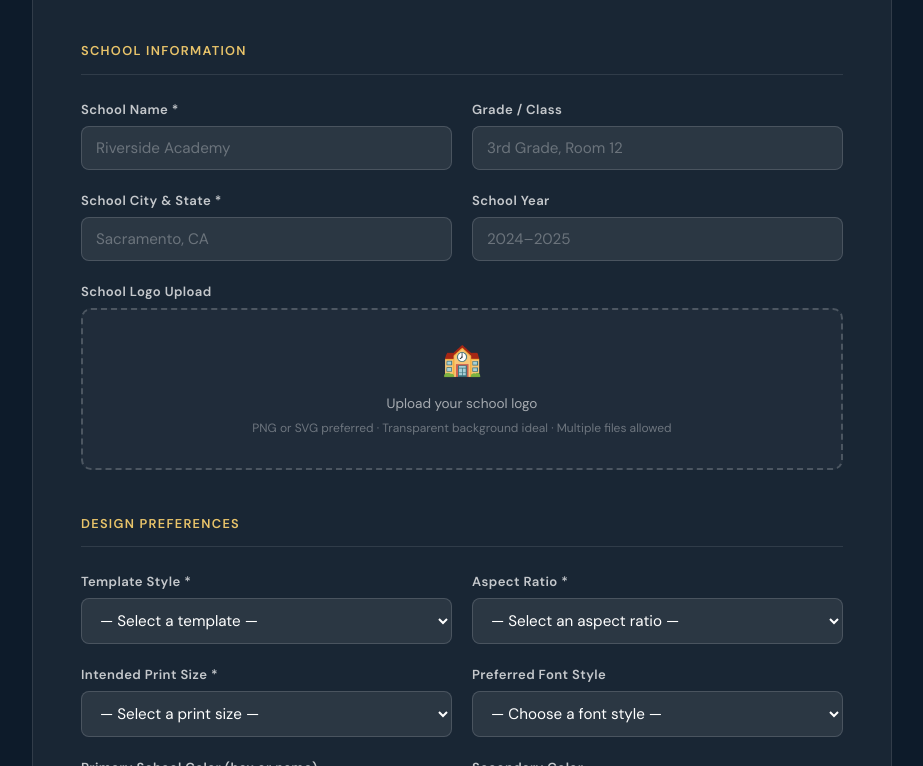
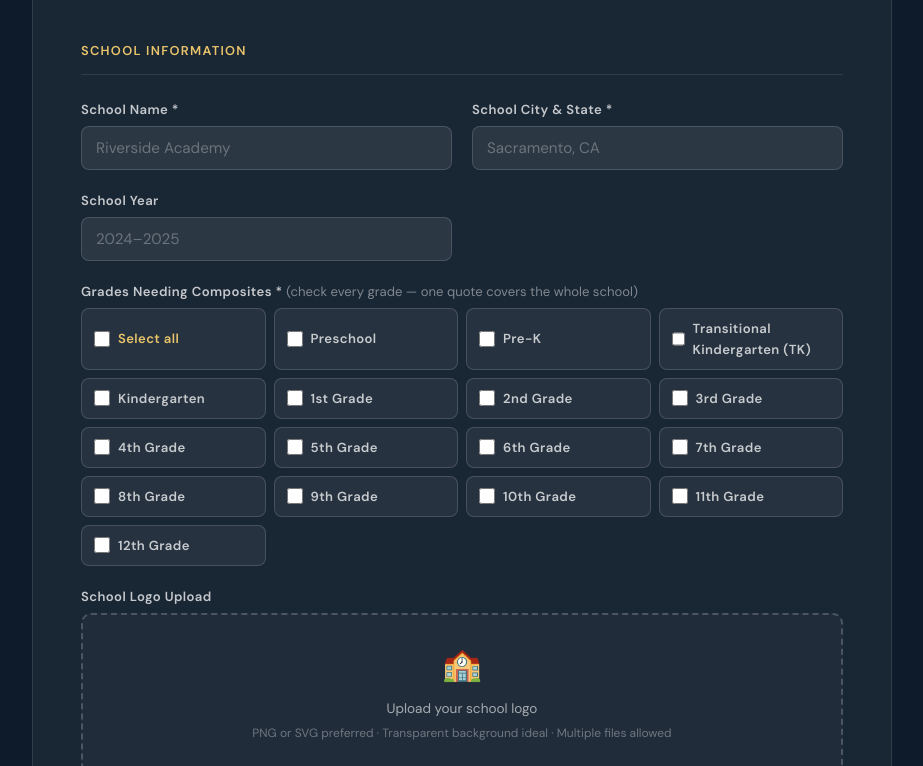
Before and after one commit to AirbornePapa/angelfish-composites, a plain HTML site: page quote.html in a window 1280 px wide. Shown: the part 594-1360 px from the top of the page, without its empty margins (32-955 px from the left). Drawn offline with nearby package versions, Linux system fonts and the light colour scheme.

Commit message:
Quote page: one form per school with multi-select grades (Preschool-12th)

```diff
--- a/quote.html
+++ b/quote.html
@@ -351,6 +351,12 @@
     margin-bottom: 0.25rem;
     grid-column: 1/-1;
   }
+  /* Grade multi-select */
+  .grade-grid { display: grid; grid-template-columns: repeat(auto-fill, minmax(150px, 1fr)); gap: 8px; }
+  .grade-check { display: flex; align-items: center; gap: 8px; padding: 9px 12px; border: 1px solid rgba(255,255,255,0.15); border-radius: 8px; background: rgba(255,255,255,0.06); cursor: pointer; font-size: 0.85rem; color: rgba(255,255,255,0.85); text-transform: none; letter-spacing: 0; font-weight: 400; }
+  .grade-check:hover { border-color: var(--teal-light); }
+  .grade-check input { accent-color: var(--teal-light); width: 16px; height: 16px; margin: 0; }
+  .grade-check.grade-all { font-weight: 600; color: var(--gold); }
   /* Upload zones */
   .upload-zone {
     border: 2px dashed rgba(255,255,255,0.2); border-radius: 10px;
@@ -496,16 +502,34 @@
         <input type="text" name="school-name" placeholder="Riverside Academy" required>
       </div>
       <div class="form-group">
-        <label>Grade / Class</label>
-        <input type="text" name="grade-class" placeholder="3rd Grade, Room 12">
-      </div>
-      <div class="form-group">
         <label>School City &amp; State *</label>
         <input type="text" name="school-location" placeholder="Sacramento, CA" required>
       </div>
       <div class="form-group">
         <label>School Year</label>
         <input type="text" placeholder="2024–2025">
+      </div>
+      <div class="form-group full">
+        <label>Grades Needing Composites * <span style="text-transform:none;letter-spacing:0;font-weight:400;opacity:0.6;">(check every grade — one quote covers the whole school)</span></label>
+        <div class="grade-grid" id="gradeGrid">
+          <label class="grade-check grade-all"><input type="checkbox" id="gradeAll" onchange="toggleAllGrades(this)"> Select all</label>
+          <label class="grade-check"><input type="checkbox" name="grades" value="Preschool"> Preschool</label>
+          <label class="grade-check"><input type="checkbox" name="grades" value="Pre-K"> Pre-K</label>
+          <label class="grade-check"><input type="checkbox" name="grades" value="Transitional Kindergarten (TK)"> Transitional Kindergarten (TK)</label>
+          <label class="grade-check"><input type="checkbox" name="grades" value="Kindergarten"> Kindergarten</label>
+          <label class="grade-check"><input type="checkbox" name="grades" value="1st Grade"> 1st Grade</label>
+          <label class="grade-check"><input type="checkbox" name="grades" value="2nd Grade"> 2nd Grade</label>
+          <label class="grade-check"><input type="checkbox" name="grades" value="3rd Grade"> 3rd Grade</label>
+          <label class="grade-check"><input type="checkbox" name="grades" value="4th Grade"> 4th Grade</label>
+          <label class="grade-check"><input type="checkbox" name="grades" value="5th Grade"> 5th Grade</label>
+          <label class="grade-check"><input type="checkbox" name="grades" value="6th Grade"> 6th Grade</label>
+          <label class="grade-check"><input type="checkbox" name="grades" value="7th Grade"> 7th Grade</label>
+          <label class="grade-check"><input type="checkbox" name="grades" value="8th Grade"> 8th Grade</label>
+          <label class="grade-check"><input type="checkbox" name="grades" value="9th Grade"> 9th Grade</label>
+          <label class="grade-check"><input type="checkbox" name="grades" value="10th Grade"> 10th Grade</label>
+          <label class="grade-check"><input type="checkbox" name="grades" value="11th Grade"> 11th Grade</label>
+          <label class="grade-check"><input type="checkbox" name="grades" value="12th Grade"> 12th Grade</label>
+        </div>
       </div>
       <div class="form-group full">
         <label>School Logo Upload</label>
@@ -826,10 +850,14 @@
   }
 
   // Form submit
+  function toggleAllGrades(box) {
+    document.querySelectorAll('input[name="grades"]').forEach(c => c.checked = box.checked);
+  }
   function handleSubmit(e) {
     e.preventDefault();
     const pkg = document.querySelector('input[name="package"]:checked');
     if (!pkg) { alert('Please select a package before submitting.'); return; }
+    if (!document.querySelector('input[name="grades"]:checked')) { alert('Please check at least one grade that needs a composite.'); return; }
     document.getElementById('successModal').classList.add('active');
     e.target.reset();
     document.querySelectorAll('.template-card').forEach(c => c.classList.remove('selected'));
```
